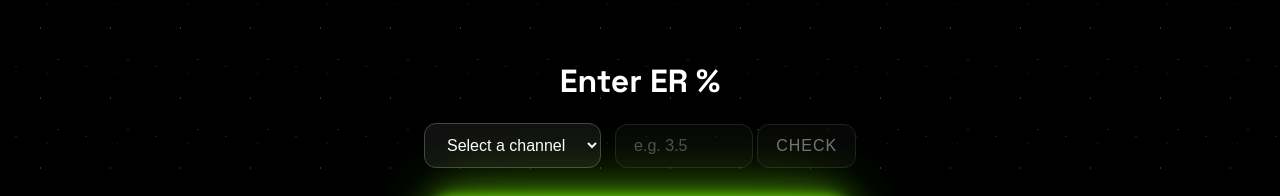
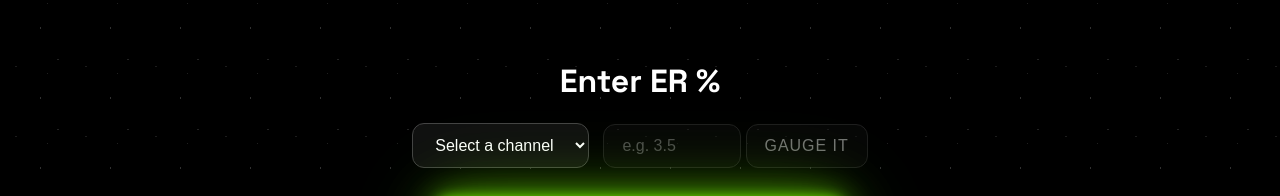
Before and after one commit to robyntaylor94/crochead, a plain HTML site: page index.html in a window 1280 px wide. Shown: the top 196 px of the page. Drawn offline with Linux system fonts and the light colour scheme; grey boxes are pictures that could not be loaded.

Commit message:
Update index.html

```diff
--- a/index.html
+++ b/index.html
@@ -202,7 +202,7 @@ body > * {
   </select>
 
   <input id="erInput" type="number" step="0.1" placeholder="e.g. 3.5" disabled />
-<button id="checkBtn" onclick="updateMeter()" disabled>Check</button>
+<button id="checkBtn" onclick="updateMeter()" disabled>Gauge It</button>
 </div>
 
 
```
